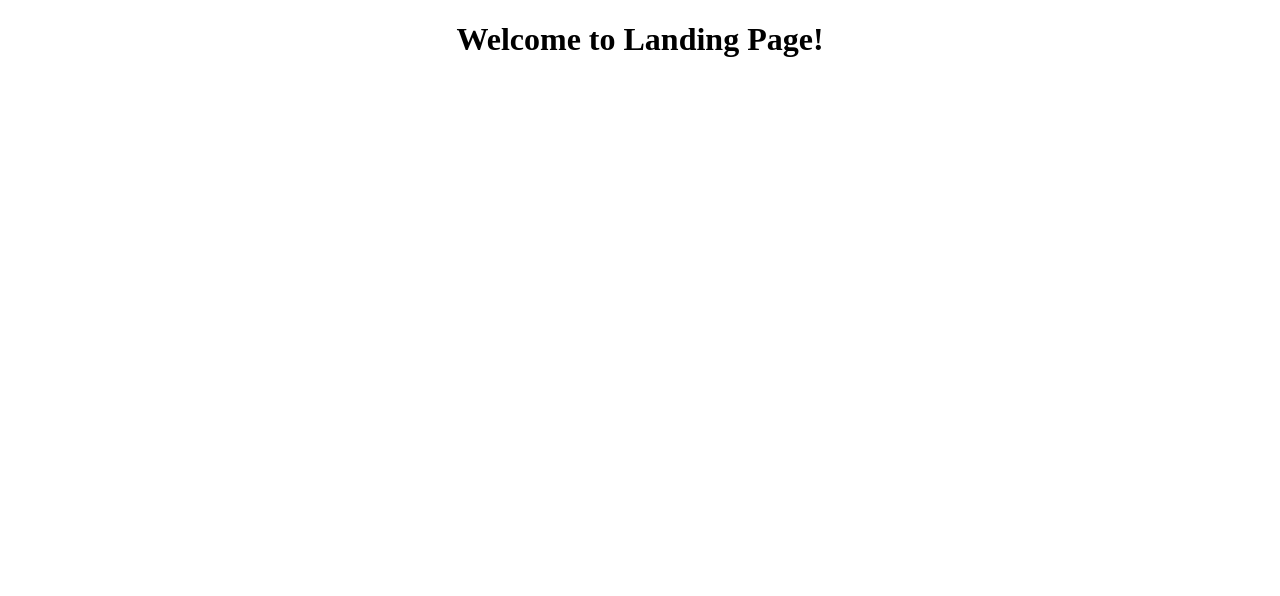
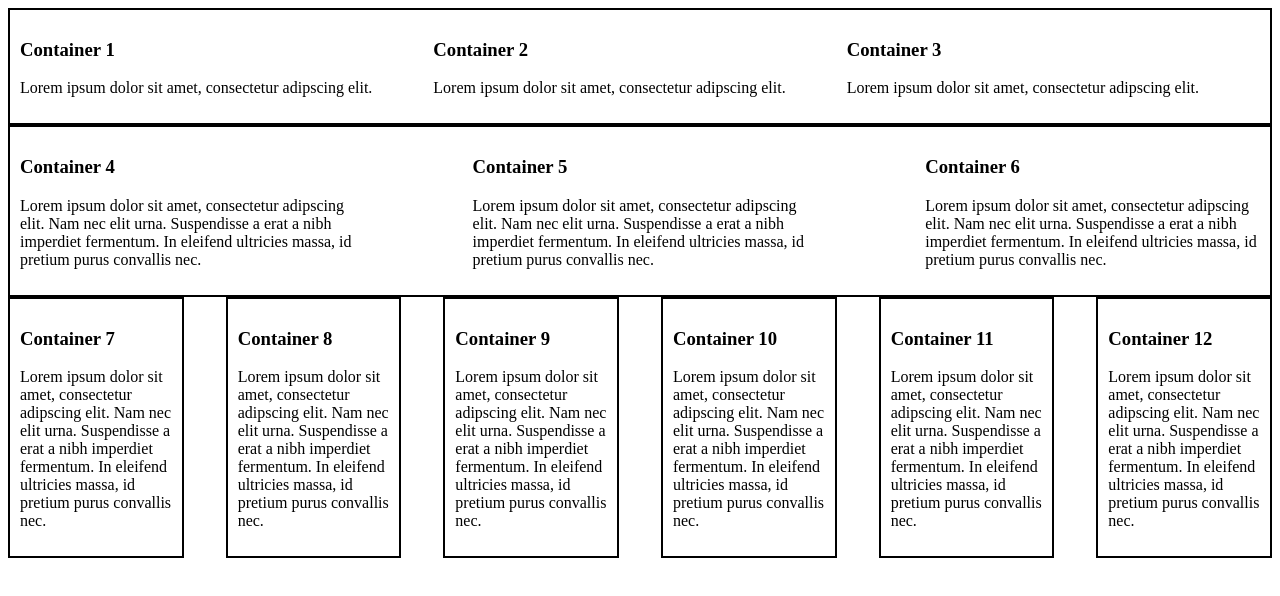
Before and after one commit to amelendezi/aptmanager, an Angular app in the folder client/: page / in a window 1280 px wide. Shown: the top 596 px of the page. Built offline with nearby package versions, Linux system fonts and the light colour scheme.

Commit message:
Did small Flex tutorial on app.component

```diff
--- a/client/src/app/app.component.css
+++ b/client/src/app/app.component.css
@@ -0,0 +1,50 @@
+@media(min-width: 768px) {
+    .container-one {
+        display: flex;
+        align-items: stretch;
+        flex-direction: row;
+    }
+
+    .container-two {
+        display: flex;
+        align-items: stretch;
+        flex-direction: row;
+        justify-content: space-between;
+    }
+}
+
+.container-three {
+    display: flex;
+    flex-direction: row;
+    flex-wrap: wrap;
+    justify-content: space-between;
+}
+
+.container-one, .container-two, .container-three div{
+    border: 2px black solid;
+    padding: 10px;
+}
+
+.container-1 {
+    flex: 1;
+}
+
+.container-2 {
+    flex: 1;
+}
+
+.container-3 {
+    flex: 1;
+}
+
+.container-extra-one {
+    flex-basis: 27%;
+}
+
+.container-extra-two {
+    flex-basis: 30%;
+}
+
+.container-extra-three {
+    flex-basis: 12%;
+}
--- a/client/src/app/app.component.html
+++ b/client/src/app/app.component.html
@@ -1,7 +1,74 @@
-<!--The content below is only a placeholder and can be replaced.-->
-<div style="text-align:center">
-  <h1>
-    Welcome to {{ title }}!
-  </h1>
+<div class="container-one">
+  <div class="container-1">
+    <h3>Container 1</h3>
+    <p>Lorem ipsum dolor sit amet, consectetur adipscing elit.</p>
+  </div>
 
+  <div class="container-2">
+    <h3>Container 2</h3>
+    <p>Lorem ipsum dolor sit amet, consectetur adipscing elit.</p>
+  </div>
+
+  <div class="container-3">
+    <h3>Container 3</h3>
+    <p>Lorem ipsum dolor sit amet, consectetur adipscing elit.</p>
+  </div>
 </div>
+
+<div class="container-two">
+  <div class="container-extra-one">
+    <h3>Container 4</h3>
+    <p>Lorem ipsum dolor sit amet, consectetur adipscing elit. Nam nec elit urna. Suspendisse a erat a nibh imperdiet fermentum.
+      In eleifend ultricies massa, id pretium purus convallis nec.</p>
+  </div>
+
+  <div class="container-extra-one">
+    <h3>Container 5</h3>
+    <p>Lorem ipsum dolor sit amet, consectetur adipscing elit. Nam nec elit urna. Suspendisse a erat a nibh imperdiet fermentum.
+      In eleifend ultricies massa, id pretium purus convallis nec.</p>
+  </div>
+
+  <div class="container-extra-one">
+    <h3>Container 6</h3>
+    <p>Lorem ipsum dolor sit amet, consectetur adipscing elit. Nam nec elit urna. Suspendisse a erat a nibh imperdiet fermentum.
+      In eleifend ultricies massa, id pretium purus convallis nec.</p>
+  </div>
+</div>
+
+<div class="container-three">
+  <div class="container-extra-three">
+    <h3>Container 7</h3>
+    <p>Lorem ipsum dolor sit amet, consectetur adipscing elit. Nam nec elit urna. Suspendisse a erat a nibh imperdiet fermentum.
+      In eleifend ultricies massa, id pretium purus convallis nec.</p>
+  </div>
+
+  <div class="container-extra-three">
+    <h3>Container 8</h3>
+    <p>Lorem ipsum dolor sit amet, consectetur adipscing elit. Nam nec elit urna. Suspendisse a erat a nibh imperdiet fermentum.
+      In eleifend ultricies massa, id pretium purus convallis nec.</p>
+  </div>
+
+  <div class="container-extra-three">
+    <h3>Container 9</h3>
+    <p>Lorem ipsum dolor sit amet, consectetur adipscing elit. Nam nec elit urna. Suspendisse a erat a nibh imperdiet fermentum.
+      In eleifend ultricies massa, id pretium purus convallis nec.</p>
+  </div>
+
+  <div class="container-extra-three">
+    <h3>Container 10</h3>
+    <p>Lorem ipsum dolor sit amet, consectetur adipscing elit. Nam nec elit urna. Suspendisse a erat a nibh imperdiet fermentum.
+      In eleifend ultricies massa, id pretium purus convallis nec.</p>
+  </div>
+
+  <div class="container-extra-three">
+    <h3>Container 11</h3>
+    <p>Lorem ipsum dolor sit amet, consectetur adipscing elit. Nam nec elit urna. Suspendisse a erat a nibh imperdiet fermentum.
+      In eleifend ultricies massa, id pretium purus convallis nec.</p>
+  </div>
+
+  <div class="container-extra-three">
+    <h3>Container 12</h3>
+    <p>Lorem ipsum dolor sit amet, consectetur adipscing elit. Nam nec elit urna. Suspendisse a erat a nibh imperdiet fermentum.
+      In eleifend ultricies massa, id pretium purus convallis nec.</p>
+  </div>
+</div>
```
